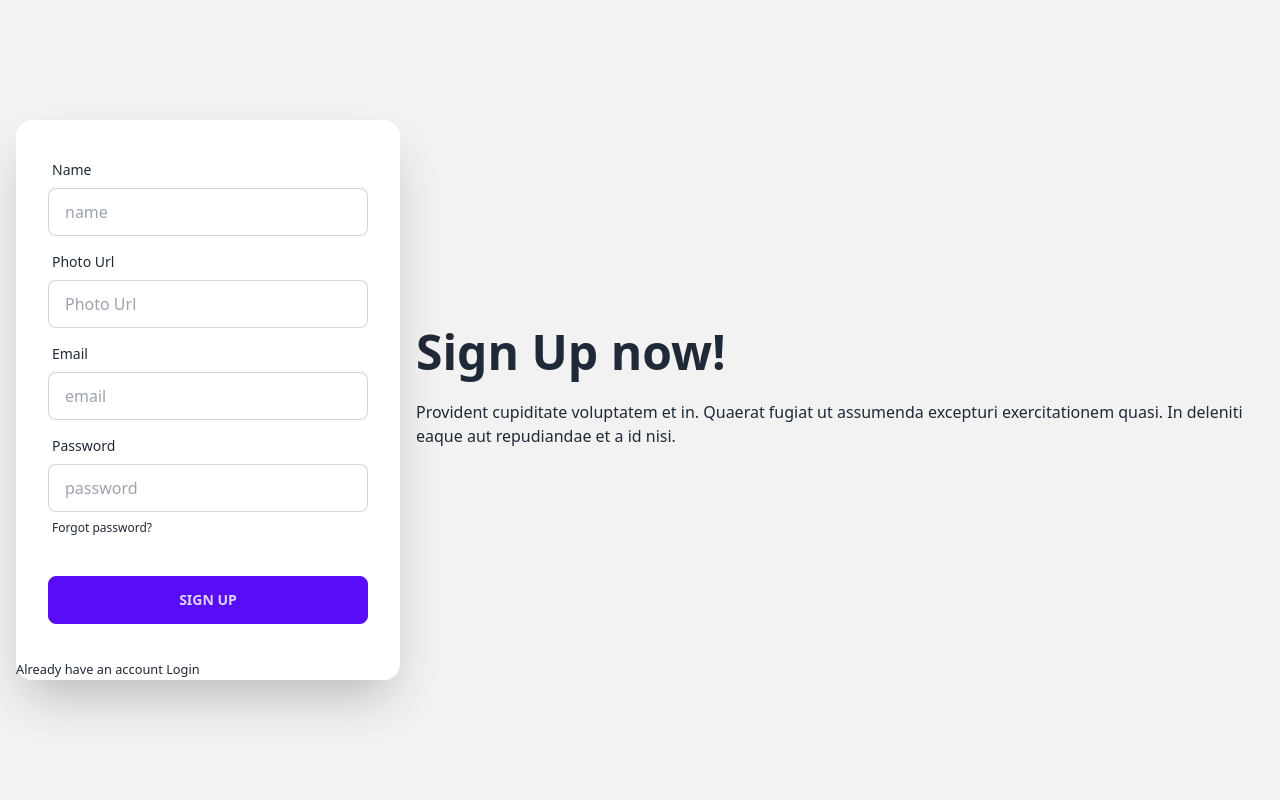
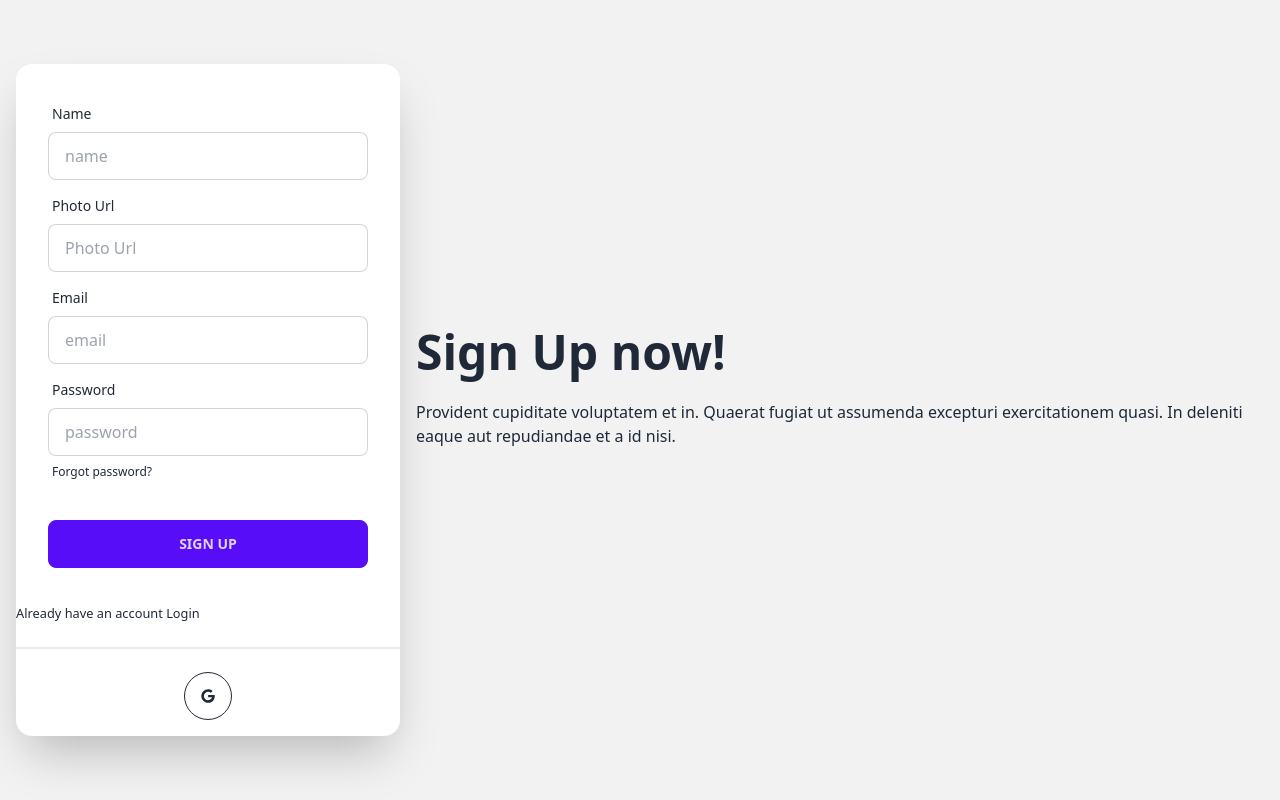
Before and after one commit to Mehedihasan023/bistro-boss-client, a React (Vite) app: page /signup in a window 1280 px wide. Built offline with nearby package versions, Linux system fonts and the light colour scheme; no server answers.

Commit message:
save user in the database

```diff
--- a/src/Routes/Routes.jsx
+++ b/src/Routes/Routes.jsx
@@ -43,7 +43,7 @@
     },
     {
         path: 'dashboard',
-        element: <Dashboard></Dashboard>,
+        element: <PrivateRoute><Dashboard></Dashboard></PrivateRoute>,
         children:[
             {
                 path:'mycart',
--- a/src/pages/Login/Login.jsx
+++ b/src/pages/Login/Login.jsx
@@ -4,6 +4,7 @@
 import { Link, useLocation, useNavigate } from 'react-router-dom';
 import { Helmet } from 'react-helmet-async';
 import Swal from 'sweetalert2';
+import SocialLogin from '../Shared/SocialLogin/SocialLogin';
 
 const Login = () => {
     const [disabled, setDisabled] = useState(true);
@@ -11,7 +12,7 @@
     const navigate = useNavigate();
     const location = useLocation();
 
-    const from = location.state?.from?.pathname || "/"
+    const from = location.state?.from?.pathname || "/";
 
     useEffect(() => {
         loadCaptchaEnginge(6);
@@ -87,6 +88,7 @@
                             </div>
                         </form>
                         <p><small>New Here? <Link to='/signup'>Create an account</Link></small></p>
+                        <SocialLogin></SocialLogin>
                     </div>
                 </div>
             </div>
--- /dev/null
+++ b/src/pages/Shared/SocialLogin/SocialLogin.jsx
@@ -0,0 +1,45 @@
+import { useContext } from "react";
+import { FaGoogle } from "react-icons/fa";
+import { AuthContext } from "../../../providers/AuthProvider";
+import { useLocation, useNavigate } from "react-router-dom";
+
+const SocialLogin = () => {
+    const { googleSignIn } = useContext(AuthContext);
+    const navigate = useNavigate();
+    const location = useLocation();
+
+    const from = location.state?.from?.pathname || "/";
+
+    const handleGoogleSignIn = () => {
+        googleSignIn()
+            .then(result => {
+                const loggedInUser = result.user;
+                console.log(loggedInUser);
+                const saveUser = { name: loggedInUser.displayName, email: loggedInUser.email }
+                fetch('http://localhost:5000/users', {
+                    method: 'POST',
+                    headers: {
+                        'content-type': 'application/json'
+                    },
+                    body: JSON.stringify(saveUser)
+                })
+                    .then(res => res.json())
+                    .then(() => {
+                        navigate(from, { replace: true });
+                    })
+
+            })
+    }
+    return (
+        <div>
+            <div className="divider"></div>
+            <div className="my-4 text-center">
+                <button onClick={handleGoogleSignIn} className="btn btn-circle btn-outline">
+                    <FaGoogle></FaGoogle>
+                </button>
+            </div>
+        </div>
+    );
+};
+
+export default SocialLogin;
--- a/src/pages/SignUp/SignUp.jsx
+++ b/src/pages/SignUp/SignUp.jsx
@@ -4,6 +4,7 @@
 import { AuthContext } from "../../providers/AuthProvider";
 import { Link, useNavigate } from "react-router-dom";
 import Swal from "sweetalert2";
+import SocialLogin from "../Shared/SocialLogin/SocialLogin";
 
 const SignUp = () => {
     const { register, handleSubmit,reset, formState: { errors } } = useForm();
@@ -16,7 +17,17 @@
                 console.log(loggedUser);
                 updateUserProfile(data.name, data.photoUrl)
                  .then(()=>{
-                   console.log(' user profile info updated');
+                    const saveUser = {name: data.name, email:data.email}
+                     fetch('http://localhost:5000/users',{
+                        method:'POST',
+                        headers:{
+                            'content-type':'application/json'
+                        },
+                        body: JSON.stringify(saveUser)
+                     })
+                     .then(res=> res.json())
+                     .then(data=>{
+                        if(data.insertedId){
                             reset();
                             Swal.fire({
                                 position: 'top-end',
@@ -26,6 +37,9 @@
                                 timer: 1500
                             });
                             navigate('/')
+                        }
+                     })
+
                  })
                  .catch(error=> console.log(error))
             })
@@ -97,6 +111,7 @@
                             </div>
                         </form>
                         <p><small>Already have an account <Link to='/login'>Login</Link></small></p>
+                        <SocialLogin></SocialLogin>
                     </div>
                 </div>
             </div>
--- a/src/providers/AuthProvider.jsx
+++ b/src/providers/AuthProvider.jsx
@@ -1,5 +1,5 @@
 import { createContext, useEffect, useState } from "react";
-import { createUserWithEmailAndPassword, getAuth, onAuthStateChanged, signInWithEmailAndPassword, signOut, updateProfile } from "firebase/auth";
+import { GoogleAuthProvider, createUserWithEmailAndPassword, getAuth, onAuthStateChanged, signInWithEmailAndPassword, signInWithPopup, signOut, updateProfile } from "firebase/auth";
 import app from "../firebase/firebase.config";
 
 export const AuthContext = createContext(null);
@@ -8,6 +8,8 @@
     const [user, setUser] = useState(null);
     const [loading, setLoading] = useState(true);
 
+    const GoogleProvider = new GoogleAuthProvider();
+
     const createUser = (email, password) => {
         setLoading(true);
         return createUserWithEmailAndPassword(auth, email, password);
@@ -15,6 +17,10 @@
     const signIn = (email, password) => {
         setLoading(true);
         return signInWithEmailAndPassword(auth, email, password);
+    }
+    const googleSignIn =()=>{
+       setLoading(true);
+       return signInWithPopup(auth, GoogleProvider);
     }
     const logOut = () => {
         setLoading(true);
@@ -41,6 +47,7 @@
         loading,
         createUser,
         signIn,
+        googleSignIn,
         logOut,
         updateUserProfile
     }
```
Lines whose indentation alone changed are shown as unchanged.
